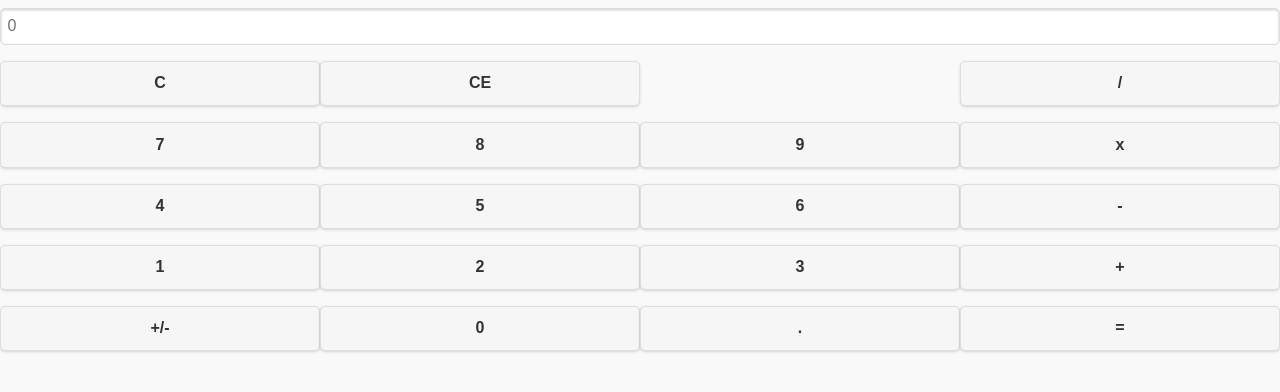
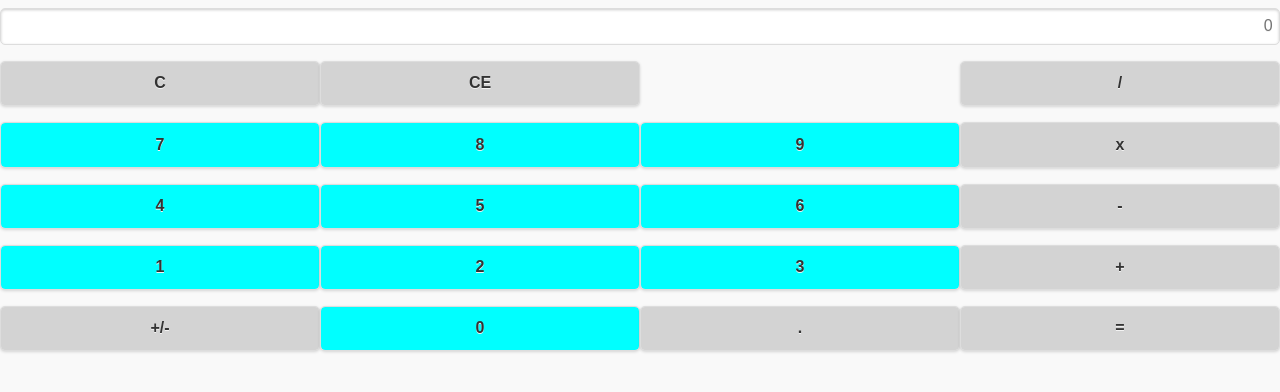
Before and after one commit to MikeMeissner/MobileCalculator, a website: page index.html in a window 1280 px wide. Drawn offline with Linux system fonts and the light colour scheme.

Commit message:
added inline css

```diff
--- a/index.html
+++ b/index.html
@@ -5,35 +5,36 @@
         <meta name="viewport" content="width-device-width, initial-scale=1, user-scalable=no">
         <title>Calculator</title>
         <!-- CSS Section -->
-        <link rel="stylesheet" href="\Scripts\lib\jquery-mobile-bower\css\jquery.mobile-1.4.5.min.css"
+        <link rel="stylesheet" href="\Scripts\lib\jquery-mobile-bower\css\jquery.mobile-1.4.5.min.css">
+
     </head>
     <body>
 
       <div class="ui-grid-a">
-        <input type="text" name="output" placeholder="0">
+        <input type="text" style="text-align: right" name="output" placeholder="0" readonly>
       </div>
 
       <div class="ui-grid-c" >
-        <div class="ui-block-a"><button>C</button></div>
-        <div class="ui-block-b"><button>CE</button></div>
+        <div class="ui-block-a"><button style="background-color: lightgray">C</button></div>
+        <div class="ui-block-b"><button style="background-color: lightgrey">CE</button></div>
         <div class="ui-block-c"></div>
-        <div class="ui-block-d"><button>/</button></div>
-        <div class="ui-block-a"><button>7</button></div>
-        <div class="ui-block-b"><button>8</button></div>
-        <div class="ui-block-c"><button>9</button></div>
-        <div class="ui-block-d"><button>x</button></div>
-        <div class="ui-block-a"><button>4</button></div>
-        <div class="ui-block-b"><button>5</button></div>
-        <div class="ui-block-c"><button>6</button></div>
-        <div class="ui-block-d"><button>-</button></div>
-        <div class="ui-block-a"><button>1</button></div>
-        <div class="ui-block-b"><button>2</button></div>
-        <div class="ui-block-c"><button>3</button></div>
-        <div class="ui-block-d"><button>+</button></div>
-        <div class="ui-block-a"><button>+/-</button></div>
-        <div class="ui-block-b"><button>0</button></div>
-        <div class="ui-block-c"><button>.</button></div>
-        <div class="ui-block-d"><button>=</button></div>
+        <div class="ui-block-d"><button style="background-color: lightgray">/</button></div>
+        <div class="ui-block-a"><button style="background-color: cyan">7</button></div>
+        <div class="ui-block-b"><button style="background-color: cyan">8</button></div>
+        <div class="ui-block-c"><button style="background-color: cyan">9</button></div>
+        <div class="ui-block-d"><button style="background-color: lightgray">x</button></div>
+        <div class="ui-block-a"><button style="background-color: cyan">4</button></div>
+        <div class="ui-block-b"><button style="background-color: cyan">5</button></div>
+        <div class="ui-block-c"><button style="background-color: cyan">6</button></div>
+        <div class="ui-block-d"><button style="background-color: lightgray">-</button></div>
+        <div class="ui-block-a"><button style="background-color: cyan">1</button></div>
+        <div class="ui-block-b"><button style="background-color: cyan">2</button></div>
+        <div class="ui-block-c"><button style="background-color: cyan">3</button></div>
+        <div class="ui-block-d"><button style="background-color: lightgray">+</button></div>
+        <div class="ui-block-a"><button style="background-color: lightgrey">+/-</button></div>
+        <div class="ui-block-b"><button style="background-color: cyan">0</button></div>
+        <div class="ui-block-c"><button style="background-color: lightgrey">.</button></div>
+        <div class="ui-block-d"><button style="background-color: lightgray">=</button></div>
       </div>
 
         <!-- JavaScript Section -->
```
